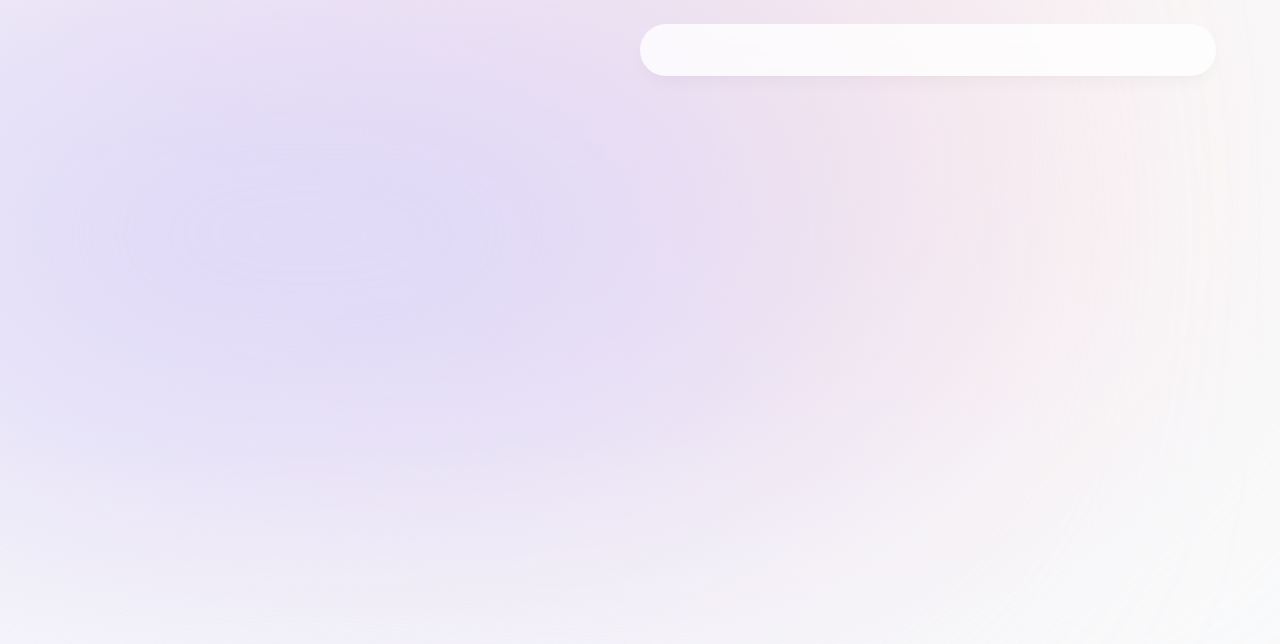
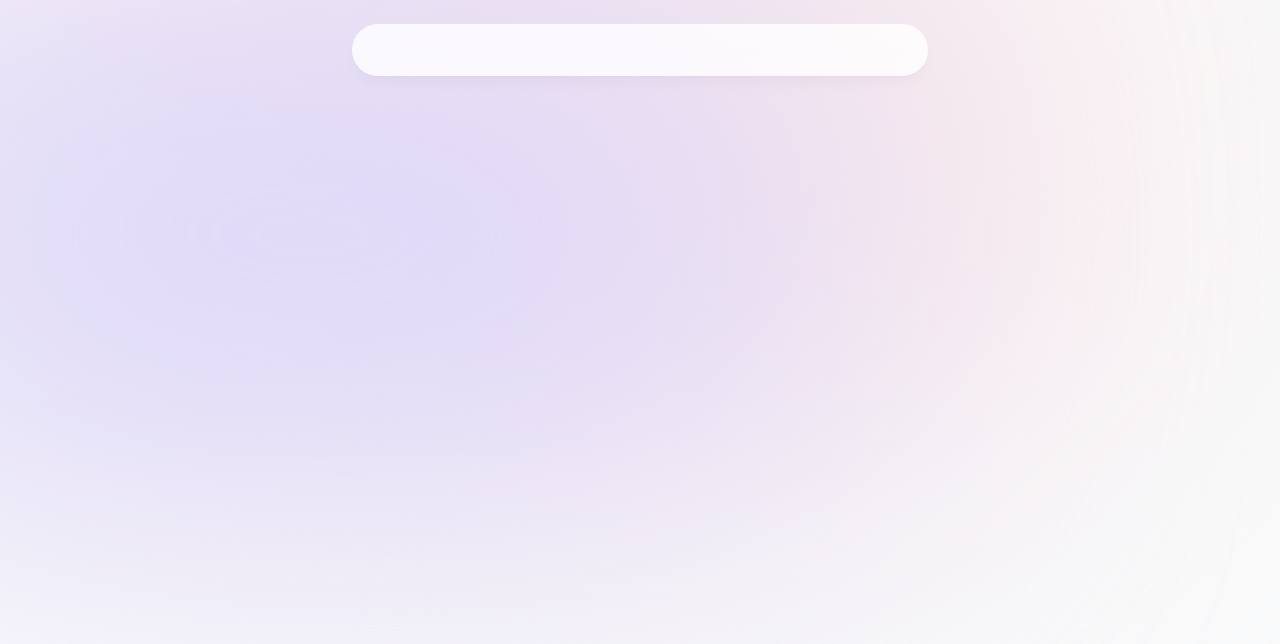
Before and after one commit to Devmustroc/portefolio, a Next.js app: page / in a window 1280 px wide. Shown: the top 644 px of the page. Built offline with nearby package versions, Linux system fonts and the light colour scheme.

Commit message:
:art: UI motion framer

```diff
--- a/components/header.tsx
+++ b/components/header.tsx
@@ -1,12 +1,17 @@
+'use client';
+import { motion } from 'framer-motion'
 import React from 'react'
+
 
 export default function Header() {
     return(
         <header className='z-[999] relative'>
-            <div className='fixed top-0 left-1/2 h-[4.5rem] w-full rounded-none boder border-white border-opacity-40 bg-white bg-opacity-80 shadow-lg shadow-black/[0.03] backdrop-blur-[0.5rem]
-            sm:top-6 sm:h-[3.25rem] sm:w-[36rem] sm:rounded-full'>
-
-            </div>
+            <motion.div className='fixed top-0 left-1/2 h-[4.5rem] w-full -translate-x-1/2 rounded-none boder border-white border-opacity-40 bg-white bg-opacity-80 shadow-lg shadow-black/[0.03] backdrop-blur-[0.5rem]
+            sm:top-6 sm:h-[3.25rem] sm:w-[36rem] sm:rounded-full
+            initial={{ y: -100, opacity:0 }}
+            animate={{
+            y: 0, opacity 1 }}'>
+            </motion.div>
         </header>
     )
 };
--- a/package.json
+++ b/package.json
@@ -15,6 +15,7 @@
     "autoprefixer": "10.4.14",
     "eslint": "8.46.0",
     "eslint-config-next": "13.4.13",
+    "framer-motion": "^10.15.1",
     "next": "13.4.13",
     "postcss": "8.4.27",
     "react": "18.2.0",
```
Also changed, not shown: 1 other file (tests, documents, lock files or other folders).
